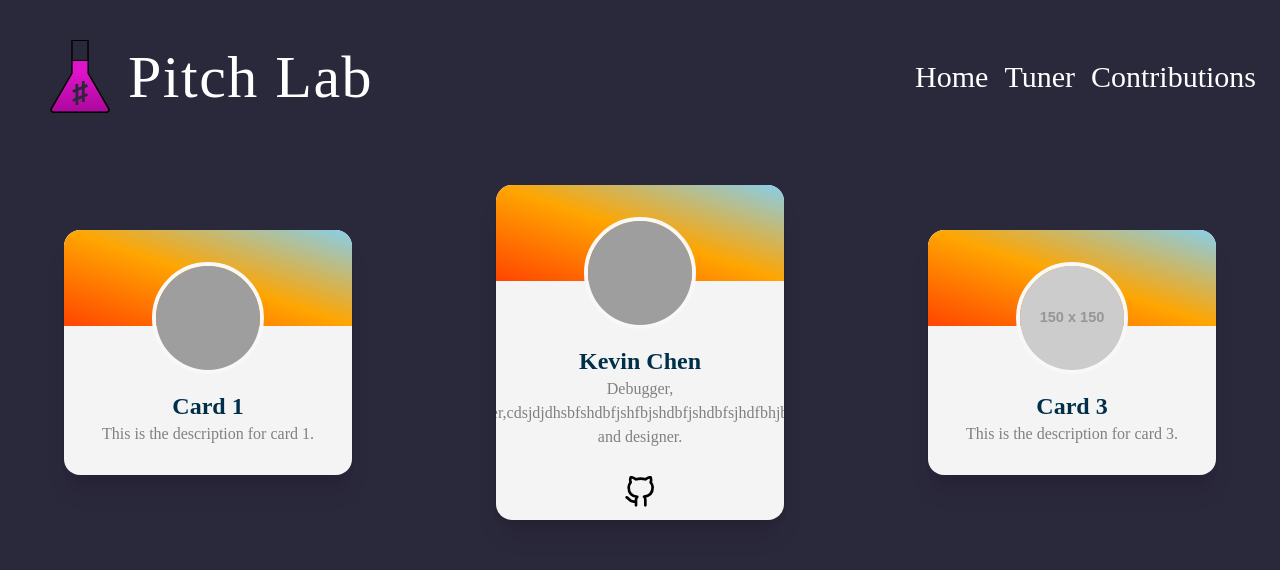
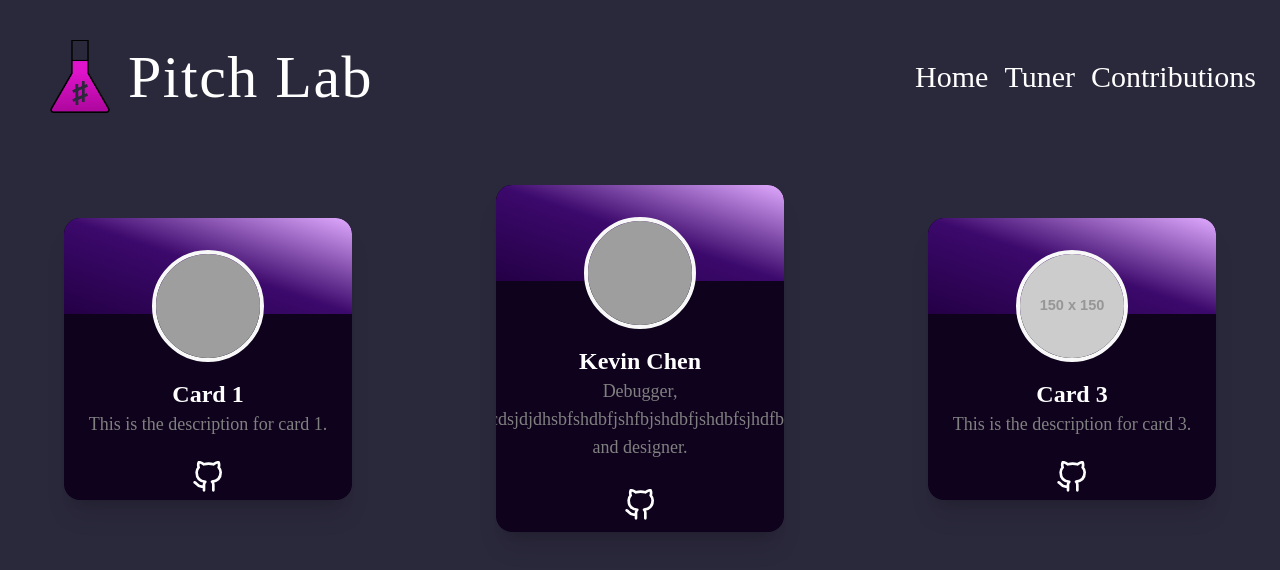
Before and after one commit to sitechtimes/pitch-lab, a Vue app in the folder app/: page /contribution in a window 1280 px wide. Shown: the top 570 px of the page. Built offline with nearby package versions, Linux system fonts and the light colour scheme; grey boxes are pictures that could not be loaded; a web font is replaced by a local one.

Commit message:
slacking off

```diff
--- a/app/src/views/ContributionView.vue
+++ b/app/src/views/ContributionView.vue
@@ -4,7 +4,7 @@
       <div
         v-for="(item, index) in infoList"
         :key="index"
-        class="w-[25%] shadow-xl group before:w-full before:h-24 before:rounded-t-2xl before:bg-gradient-to-bl from-[#87CEEB] via-[#FFA500] to-[#FF4500] before:absolute before:top-0 relative bg-[#F4F4F4] flex flex-col items-center justify-center gap-2 text-center rounded-2xl overflow-hidden"
+        class="w-[25%] shadow-xl group before:w-full before:h-24 before:rounded-t-2xl before:bg-gradient-to-bl from-[#e0aaff] via-[#3c096c] to-[#240046] before:absolute before:top-0 relative bg-[#0E021C] flex flex-col items-center justify-center gap-2 text-center rounded-2xl overflow-hidden"
       >
          <div class="absolute top-8 ">
           <img
@@ -13,18 +13,11 @@
             class="w-28 h-28 rounded-full border-4 border-[#F8F8F8]"
           />
         </div>
-      <div class="z-10 text-[#003049] pt-[10rem]">
+      <div class="z-10 text-white pt-[10rem]">
           <span class="text-2xl font-semibold">{{ item.title }}</span>
-          <p class="text-[#808080] mb-4">{{ item.description }}</p>
+          <p class="text-[#808080] text-lg mb-4 ">{{ item.description }}</p>
           <button
             class="px-[8%] py-[3%] rounded-md z-10 flex items-center justify-center mx-auto"
-          >
-              <a
-            v-if="item.link"
-            :href="item.link"
-            target="_blank"
-            rel="noopener"
-            class="px-[8%] py-[3%] rounded-md z-10 flex items-center justify-center mx-auto bg-transparent"
           >
             <svg
               stroke-linejoin="round"
@@ -33,13 +26,12 @@
               stroke="currentColor"
               fill="none"
               viewBox="0 0 24 24"
-              class="w-8 stroke-black hover:stroke-white"
+              class="w-8 stroke-white"
             >
               <path
                 d="M9 19c-5 1.5-5-2.5-7-3m14 6v-3.87a3.37 3.37 0 0 0-.94-2.61c3.14-.35 6.44-1.54 6.44-7A5.44 5.44 0 0 0 20 4.77 5.07 5.07 0 0 0 19.91 1S18.73.65 16 2.48a13.38 13.38 0 0 0-7 0C6.27.65 5.09 1 5.09 1A5.07 5.07 0 0 0 5 4.77a5.44 5.44 0 0 0-1.5 3.78c0 5.42 3.3 6.61 6.44 7A3.37 3.37 0 0 0 9 18.13V22"
               ></path>
             </svg>
-          </a>
           </button>
         </div>
       </div>
```
